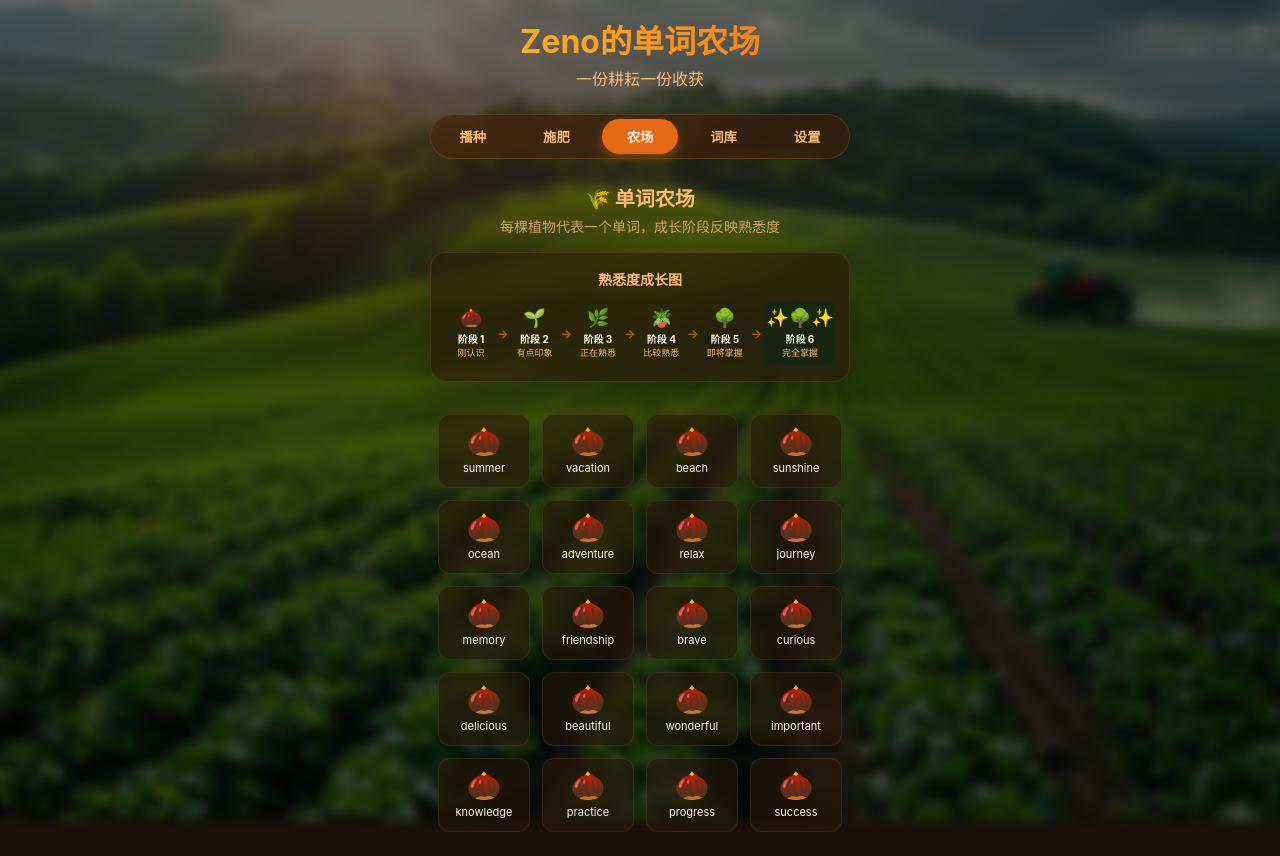
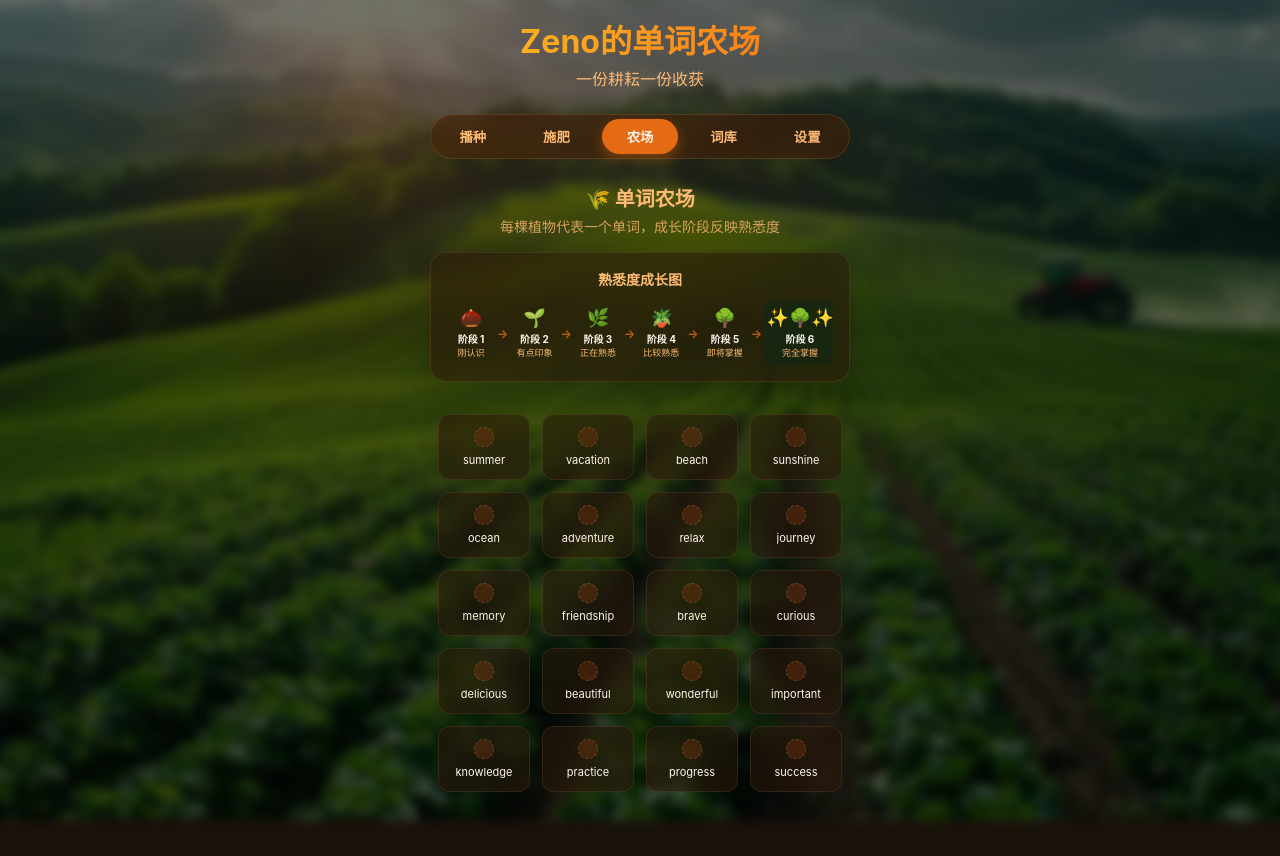
Before and after one commit to LynxBerry/StaticWebsite, a Next.js app: page / in a window 1280 px wide. Both pictures are taken after a click on the button "农场". After the commit the page ends 816 px from the top, so only its background shows below. Built offline with nearby package versions, Linux system fonts and the light colour scheme.

Commit message:
ui: show empty plot for unlearned words in farm

```diff
--- a/app/components/FarmView.tsx
+++ b/app/components/FarmView.tsx
@@ -27,10 +27,12 @@ export default function FarmView({ words, getStatus, getWordState }: FarmViewPro
           return (
             <div
               key={word.en}
-              className={`farm-tile ${status}`}
+              className={`farm-tile ${status} ${status === 'unlearned' ? 'empty' : ''}`}
               title={`${word.en} · ${word.cn} · ${status === 'unlearned' ? '待播种' : `阶段 ${ws.level}`}`}
             >
-              <span className="farm-plant">{getPlantIcon(ws.level)}</span>
+              <span className="farm-plant">
+                {status === 'unlearned' ? '' : getPlantIcon(ws.level)}
+              </span>
               <span className="farm-word">{word.en}</span>
             </div>
           );
--- a/app/globals.css
+++ b/app/globals.css
@@ -572,6 +572,14 @@ header p {
   background: rgba(20, 40, 20, 0.55);
 }
 
+.farm-tile.empty .farm-plant {
+  width: 1.25rem;
+  height: 1.25rem;
+  border-radius: 50%;
+  background: rgba(120, 53, 15, 0.4);
+  border: 1px dashed rgba(253, 186, 116, 0.25);
+}
+
 .farm-plant {
   font-size: 1.75rem;
   line-height: 1;
```
